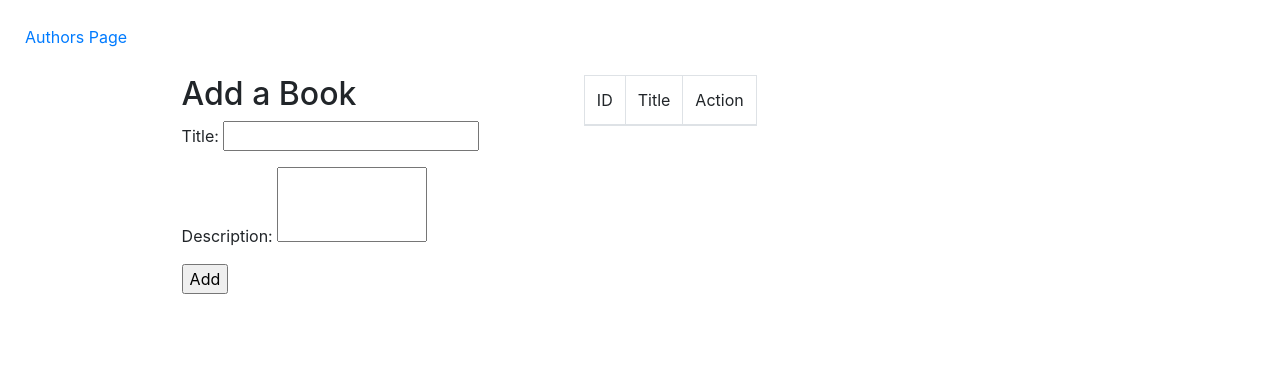
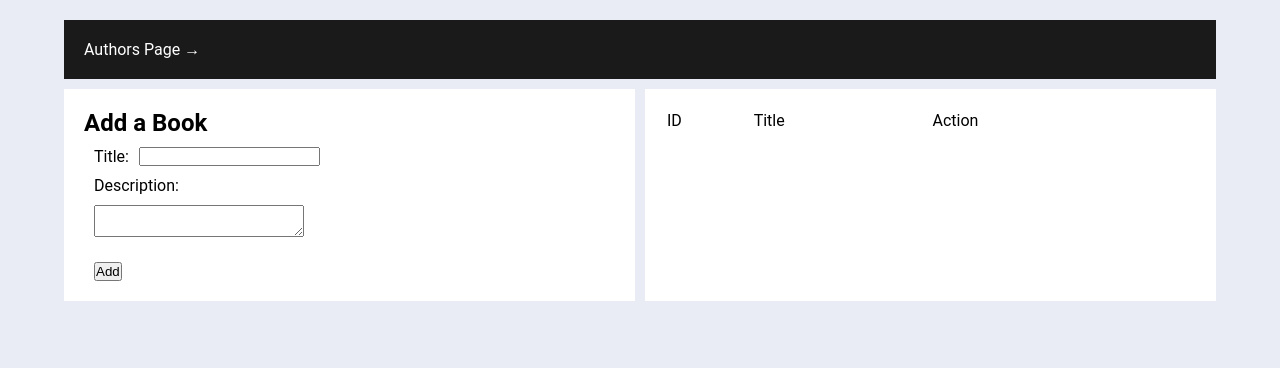
Before and after one commit to jcampillay8/Django-Authors-Book, a Django app: template book_authors_proj/apps/book_authors_app/templates/books.html in a window 1280 px wide. Shown: the top 368 px of the page. Run offline with Django 3.2, Linux system fonts and the light colour scheme; the template is opened without the code that fills it, so the values that code supplies are empty; some libraries are stand-ins or nearby versions.

Commit message:
Html books terminado

```diff
--- /dev/null
+++ b/book_authors_proj/apps/book_authors_app/static/style_books.css
@@ -0,0 +1,68 @@
+*{
+    padding:0;
+    margin:0;
+    box-sizing: border-box;
+}
+body{
+    background: #E9ECF4;
+    color:#000;
+    font-family: 'Roboto', sans-serif;
+}
+.contenedor{
+    width:90%;
+    max-width: 1200px;
+    margin:20px auto;
+    display: grid;
+    grid-gap:10px;
+    grid-template-columns: repeat(4,1fr);
+    grid-template-rows: repeat(6,auto);
+}
+
+.contenedor .header,
+.contenedor .add_book,
+.contenedor .tabla{
+    background: #fff;
+    padding: 20px;
+}
+
+.contenedor .header{
+    text-decoration: none;
+    background: #1a1a1a;
+    color: #fff;
+    grid-column:1/5;
+    display: flex;
+    align-content: flex-start;
+}
+
+.contenedor .header a{
+    text-decoration: none;
+    color: #fff;
+}
+
+.contenedor .add_book{
+    grid-column:1/3;
+}
+
+.contenedor .tabla{
+    grid-column: 3/5;
+}
+
+h2{
+    margin-bottom: 10px;
+}
+
+p{
+    margin: 10px;
+    display: flex;
+    align-self: flex-start;
+}
+
+textarea{
+    margin-left: 10px;
+    width:210px;
+    margin-bottom: 20px;
+}
+
+input{
+    margin-left: 10px;
+}
--- a/book_authors_proj/apps/book_authors_app/templates/book.html
+++ b/book_authors_proj/apps/book_authors_app/templates/book.html
@@ -31,7 +31,7 @@
             <form action='/add_auth_to_book/{{ this_book.id }}' method='post'>
                 {% csrf_token %}
                 <select name="auth_id">
-                    {% for auth in non_associate_authors %}
+                    {% for auth in non_associate_author %}
                     <option value="{{ auth.id }}">{{ auth.first_name }} {{ auth.last_name }}</option>
                     {% endfor %}
                 </select>
--- a/book_authors_proj/apps/book_authors_app/templates/books.html
+++ b/book_authors_proj/apps/book_authors_app/templates/books.html
@@ -1,38 +1,32 @@
 <!DOCTYPE html>
-    <html>
+<html lang="en">
 <head>
-        <title>Books & Authors</title>
-        <link rel="stylesheet" href="https://stackpath.bootstrapcdn.com/bootstrap/4.2.1/css/bootstrap.min.css" integrity="sha384-GJzZqFGwb1QTTN6wy59ffF1BuGJpLSa9DkKMp0DgiMDm4iYMj70gZWKYbI706tWS" crossorigin="anonymous">
-        <style>
-            body{
-                padding: 25px;
-            }
-            div{
-                margin: 50px;
-                display: inline-block;
-                vertical-align: top;
-            }
-            textarea{
-                height: 75px;
-                width: 150px;
-                resize: none;
-            }
-        </style>
+    <meta charset="UTF-8">
+    <meta http-equiv="X-UA-Compatible" content="IE=edge">
+    <meta name="viewport" content="width=device-width, initial-scale=1.0">
+    <title>Document</title>
+    {% load static %}
+    <link rel="stylesheet" type="text/css" href="{% static 'style_books.css' %}">
+
 </head>
 <body>
-        <a href="/authors">Authors Page</a>
-        <div>
+    <div class="contenedor">
+        <div class="header">
+            <a href="/authors">Authors Page &#8594;</a>
+        </div>
+        <section class='add_book'>
             <h2>Add a Book</h2>
             <form action='/add_book' method='post'>
                 {% csrf_token %}
                 <p>Title: <input type="text" name="title"></p>
-                <p>Description: <textarea name="desc"></textarea></p>
+                <p>Description:</p>
+                <textarea name="desc"></textarea>
+                <br>
                 <input type="submit" value="Add">
             </form>
-        </div>
-        <div>
-            <table class="table table-striped table-bordered">
-                <thead class="thead-light">
+        </section>
+        <table class="tabla">
+            <thead>
                 <tr>
                     <td>ID</td>
                     <td>Title</td>
--- a/book_authors_proj/book_authors_proj/settings.py
+++ b/book_authors_proj/book_authors_proj/settings.py
@@ -119,3 +119,4 @@ USE_TZ = True
 # https://docs.djangoproject.com/en/2.2/howto/static-files/
 
 STATIC_URL = '/static/'
+STATICFILES_DIRS = [os.path.join(BASE_DIR, "static")]
```
Also changed, not shown: book_authors_proj/apps/book_authors_app/templates/author.html (+6 -6 lines), book_authors_proj/apps/book_authors_app/templates/booksdos.html (added, +54 -0 lines), book_authors_proj/apps/book_authors_app/urls.py (+5 -5 lines), book_authors_proj/apps/book_authors_app/views.py (+38 -2 lines), book_authors_proj/db.sqlite3. Lines whose indentation alone changed are shown as unchanged.
